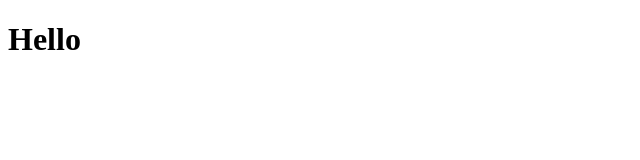
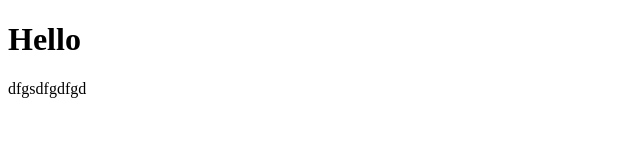
Before and after one commit to cancer2659/test2, a plain HTML site: page index.html in a window 1280 px wide. Shown: the whole page, without its empty margins (0-640 px from the left). Drawn offline with Linux system fonts and the light colour scheme.

Commit message:
srtergegegretr

```diff
--- a/index.html
+++ b/index.html
@@ -5,5 +5,6 @@
     <title>Title</title>
 </head>
 <h1>Hello</h1>
+dfgsdfgdfgd
 </body>
 </html>
```
